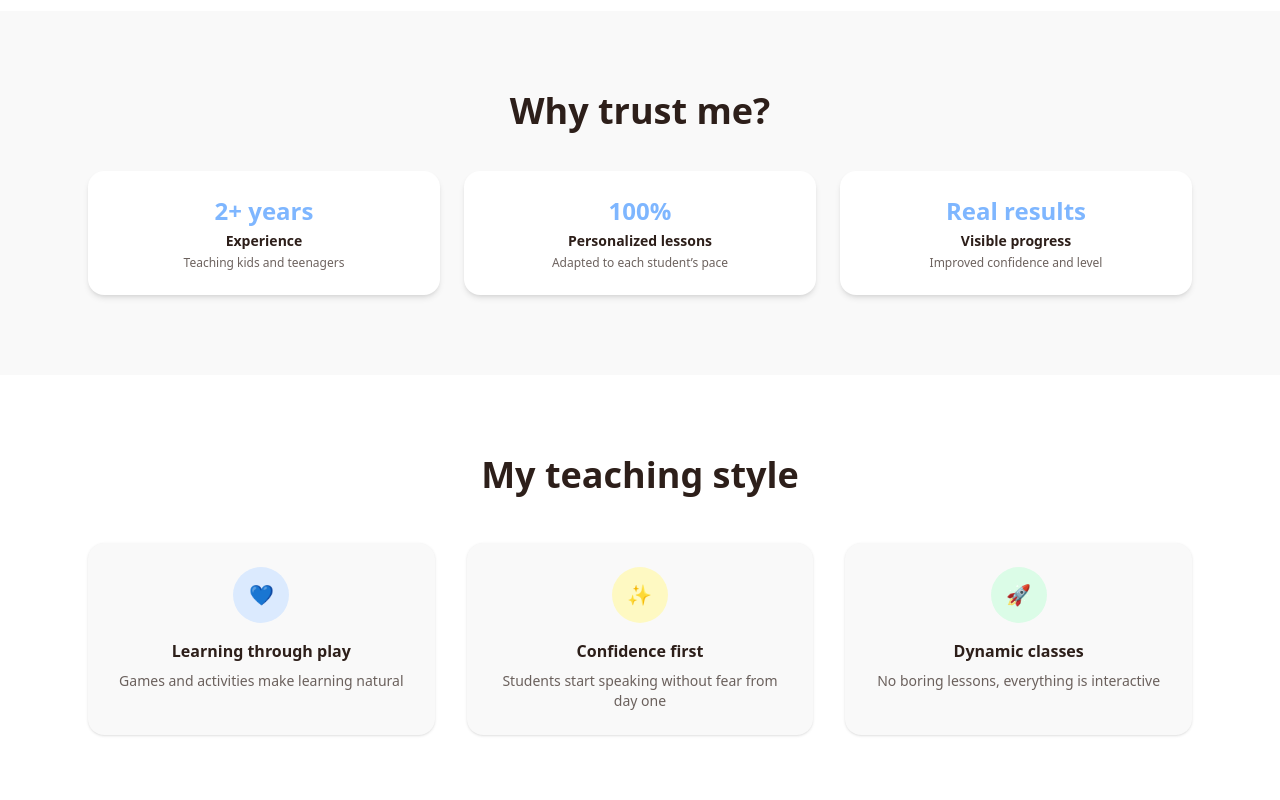
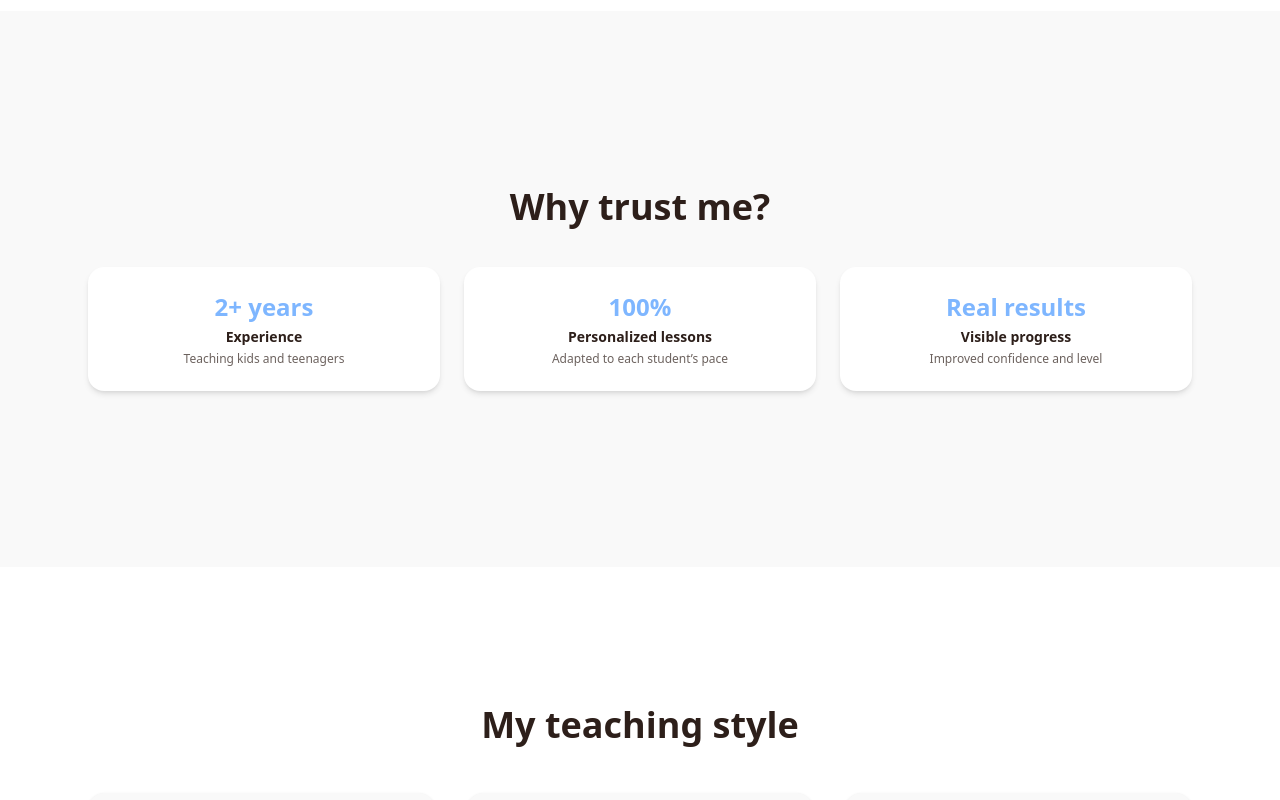
Before and after one commit to orbyz/missespanglish, a Next.js app: page /en/about in a window 1280 px wide. Shown: the part 920-1720 px from the top of the page. Built offline with nearby package versions, Linux system fonts and the light colour scheme.

Commit message:
feat: audit improvements (UI, UX, conversion)

```diff
--- a/src/components/sections/about/AboutTrust.tsx
+++ b/src/components/sections/about/AboutTrust.tsx
@@ -1,6 +1,7 @@
 "use client";
 
 import { useTranslations } from "next-intl";
+import { motion } from "framer-motion";
 
 export default function AboutTrust() {
   const t = useTranslations("about.trust");
@@ -8,30 +9,42 @@ export default function AboutTrust() {
   const items = ["t1", "t2", "t3"];
 
   return (
-    <section className="py-20 bg-brand-cream">
-      <div className="max-w-6xl mx-auto px-6 text-center">
+    <section className="py-24 md:py-32 bg-brand-cream">
+      <div className="max-w-6xl mx-auto px-6 text-center min-h-[300px] flex flex-col justify-center">
         {/* TITLE */}
-        <h2 className="text-3xl md:text-4xl font-bold text-brand-dark">
+        <motion.h2
+          initial={{ opacity: 0, y: 20 }}
+          whileInView={{ opacity: 1, y: 0 }}
+          viewport={{ once: true }}
+          transition={{ duration: 0.4 }}
+          className="text-3xl md:text-4xl font-bold text-brand-dark"
+        >
           {t("title")}
-        </h2>
+        </motion.h2>
 
         {/* GRID */}
         <div className="grid grid-cols-1 md:grid-cols-3 gap-6 mt-10">
-          {items.map((key) => (
-            <div
+          {items.map((key, i) => (
+            <motion.div
               key={key}
-              className="bg-white p-6 rounded-2xl shadow-md text-center"
+              initial={{ opacity: 0, y: 30 }}
+              whileInView={{ opacity: 1, y: 0 }}
+              viewport={{ once: true }}
+              transition={{ duration: 0.5, delay: i * 0.1 }}
+              className="bg-white p-6 rounded-2xl shadow-md text-center hover:shadow-xl hover:-translate-y-1 transition-all"
             >
               <p className="text-2xl font-bold text-brand-primary">
                 {t(`items.${key}.value`)}
               </p>
+
               <p className="text-sm font-semibold text-brand-dark mt-1">
                 {t(`items.${key}.title`)}
               </p>
+
               <p className="text-xs text-brand-dark/70 mt-1">
                 {t(`items.${key}.desc`)}
               </p>
-            </div>
+            </motion.div>
           ))}
         </div>
       </div>
--- a/src/components/sections/about/AboutValues.tsx
+++ b/src/components/sections/about/AboutValues.tsx
@@ -1,6 +1,7 @@
 "use client";
 
 import { useTranslations } from "next-intl";
+import { motion } from "framer-motion";
 
 const styles = [
   { color: "bg-blue-100", icon: "💙" },
@@ -14,12 +15,18 @@ export default function AboutValues() {
   const items = ["v1", "v2", "v3"];
 
   return (
-    <section className="py-20 bg-white">
-      <div className="max-w-6xl mx-auto px-6 text-center">
+    <section className="py-24 md:py-32 bg-white">
+      <div className="max-w-6xl mx-auto px-6 text-center min-h-[300px] flex flex-col justify-center">
         {/* TITLE */}
-        <h2 className="text-3xl md:text-4xl font-bold text-brand-dark">
+        <motion.h2
+          initial={{ opacity: 0, y: 20 }}
+          whileInView={{ opacity: 1, y: 0 }}
+          viewport={{ once: true }}
+          transition={{ duration: 0.4 }}
+          className="text-3xl md:text-4xl font-bold text-brand-dark"
+        >
           {t("title")}
-        </h2>
+        </motion.h2>
 
         {/* GRID */}
         <div className="mt-12 grid md:grid-cols-3 gap-8">
@@ -27,24 +34,31 @@ export default function AboutValues() {
             const s = styles[i];
 
             return (
-              <div
+              <motion.div
                 key={v}
-                className="bg-brand-cream rounded-2xl p-6 shadow-sm hover:shadow-md transition"
+                initial={{ opacity: 0, y: 30 }}
+                whileInView={{ opacity: 1, y: 0 }}
+                viewport={{ once: true }}
+                transition={{ duration: 0.5, delay: i * 0.1 }}
+                className="group bg-brand-cream rounded-2xl p-6 shadow-sm hover:shadow-lg hover:-translate-y-1 transition-all"
               >
+                {/* ICON */}
                 <div
-                  className={`w-14 h-14 flex items-center justify-center rounded-full text-xl mx-auto ${s.color}`}
+                  className={`w-14 h-14 flex items-center justify-center rounded-full text-xl mx-auto ${s.color} transition-transform group-hover:scale-110`}
                 >
                   {s.icon}
                 </div>
 
-                <h3 className="mt-4 font-semibold text-brand-dark">
+                {/* TITLE */}
+                <h3 className="mt-4 font-semibold text-brand-dark group-hover:text-brand-primary transition">
                   {t(`${v}.title`)}
                 </h3>
 
+                {/* DESC */}
                 <p className="text-sm text-brand-dark/70 mt-2">
                   {t(`${v}.desc`)}
                 </p>
-              </div>
+              </motion.div>
             );
           })}
         </div>
```
